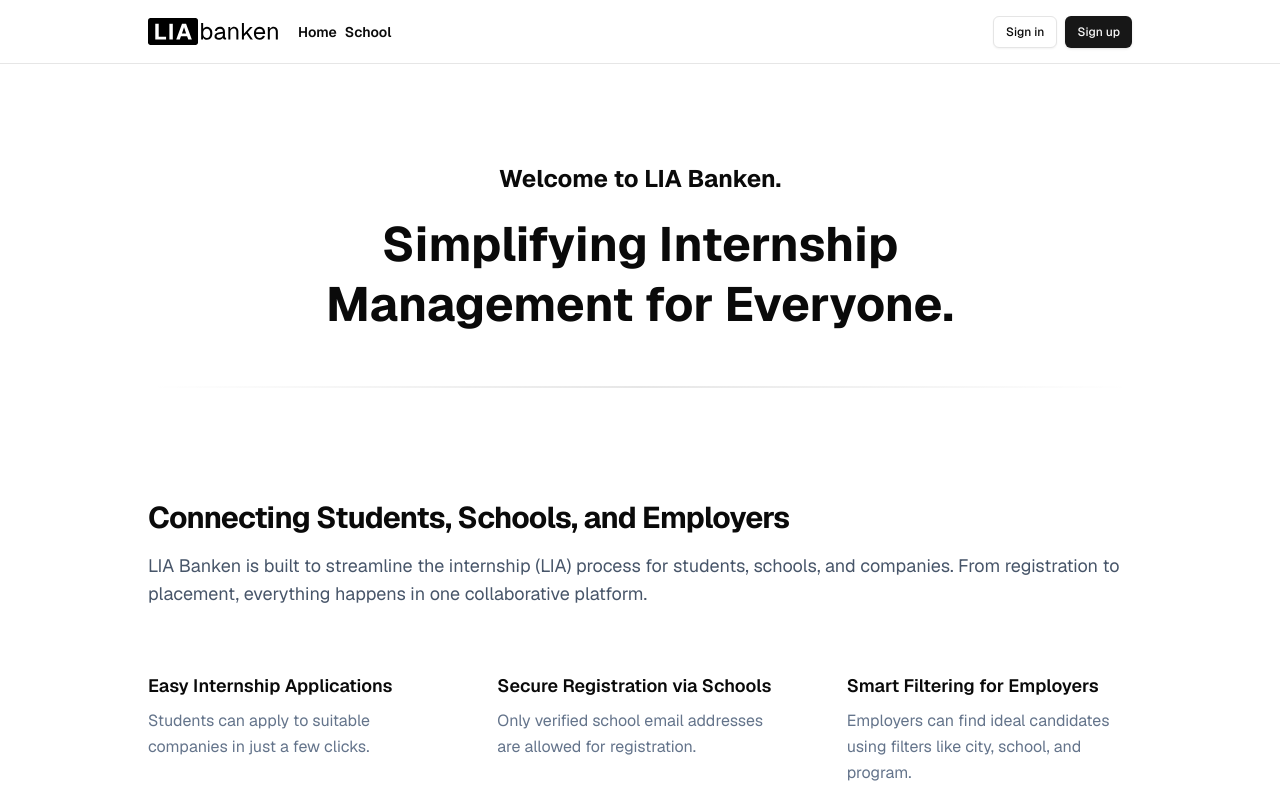
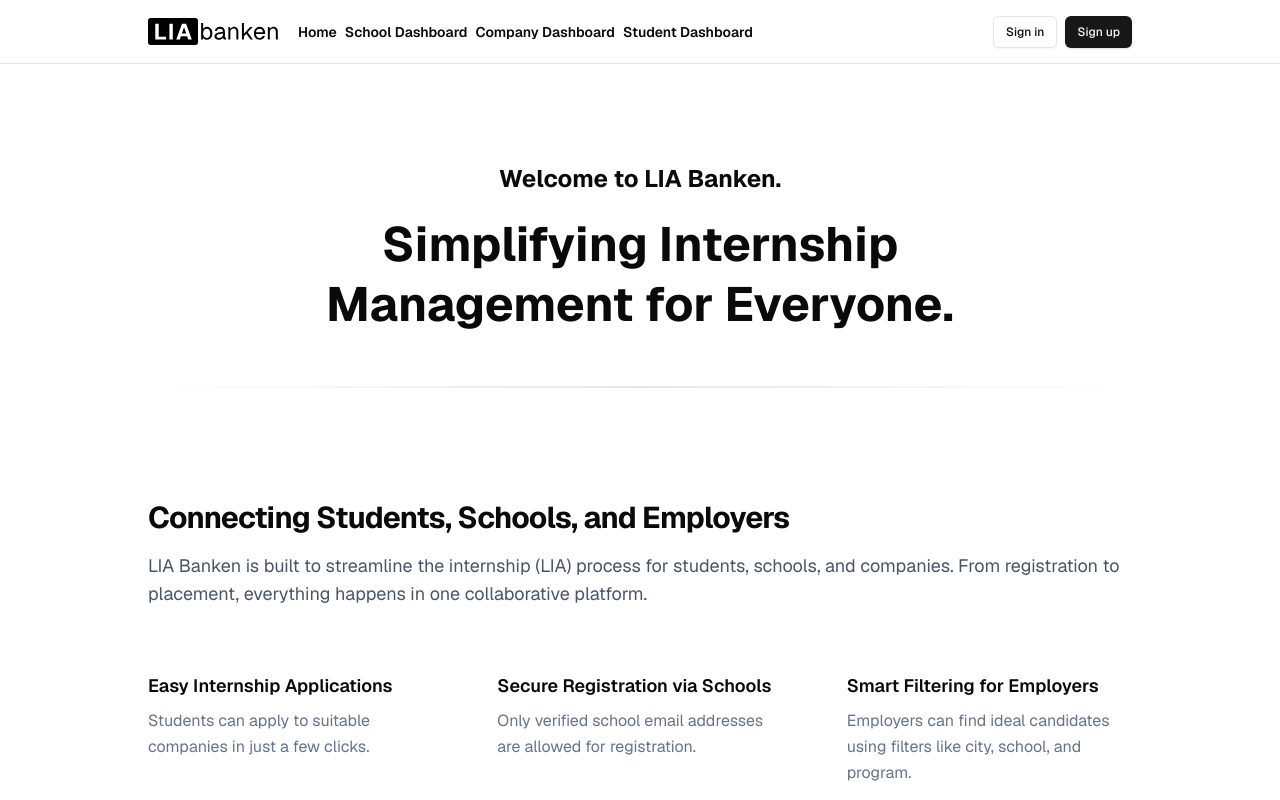
Before and after one commit to ozayo/lia-banken, a Next.js app: page / in a window 1280 px wide. Shown: the top 800 px of the page. Built offline with nearby package versions, Linux system fonts and the light colour scheme; no server answers.

Commit message:
add all dashboard menu link in header

```diff
--- a/components/str/Header.tsx
+++ b/components/str/Header.tsx
@@ -15,7 +15,9 @@ export function Header() {
           <Link href={"/"}><Image src="/lia-banken-logo.svg" alt="Logo" width={130} height={28} /></Link>
           <div className="flex items-center gap-2">
             <Link href={"/"}>Home</Link>
-            <Link href={"/dashboard/school"}>School</Link>
+            <Link href={"/dashboard/school"}>School Dashboard</Link>
+            <Link href={"/dashboard/company"}>Company Dashboard</Link>
+            <Link href={"/dashboard/student"}>Student Dashboard</Link>
           </div>
         </div>
         {!hasEnvVars ? <EnvVarWarning /> : <ClientAuthButton />}
```
